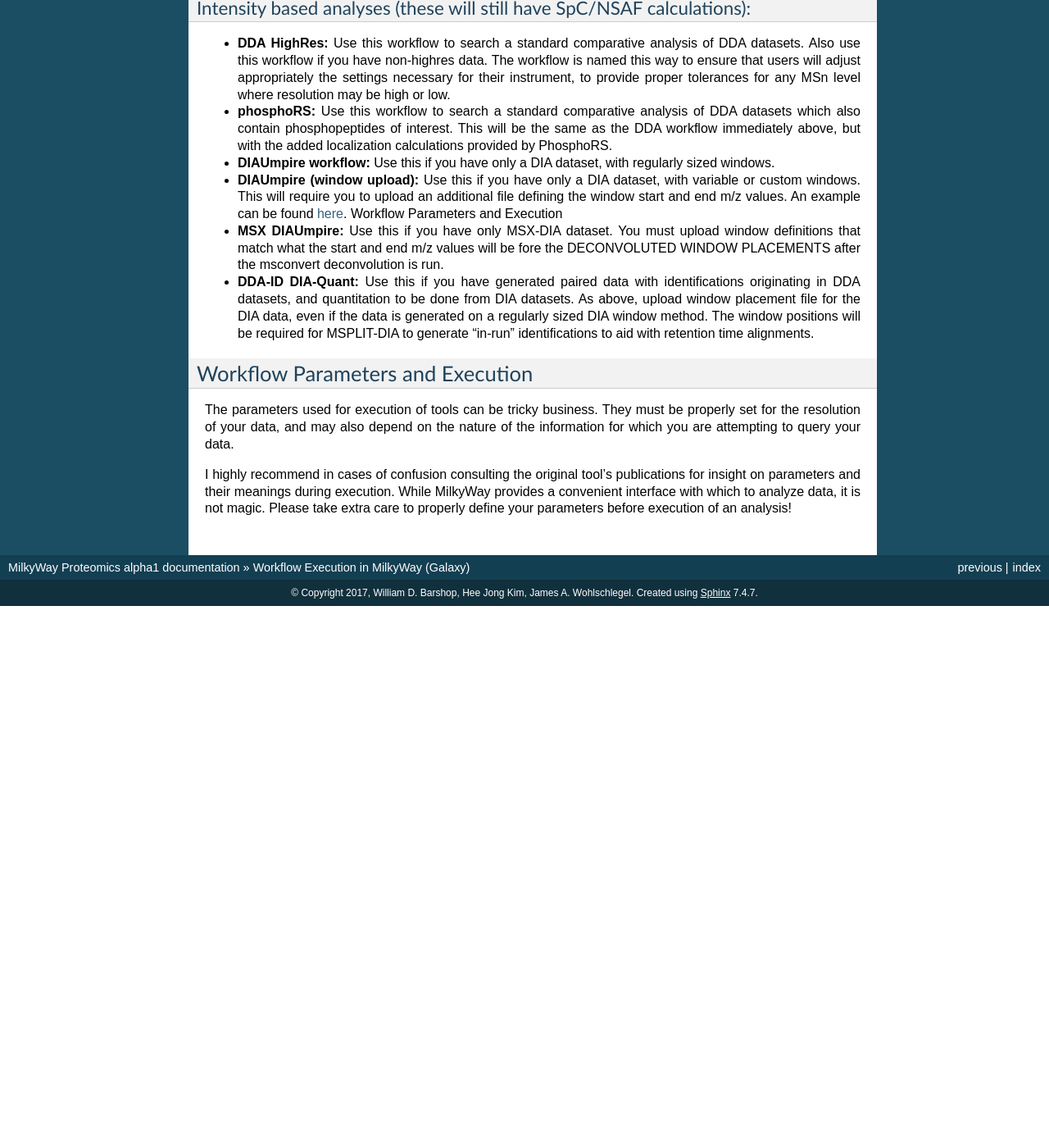
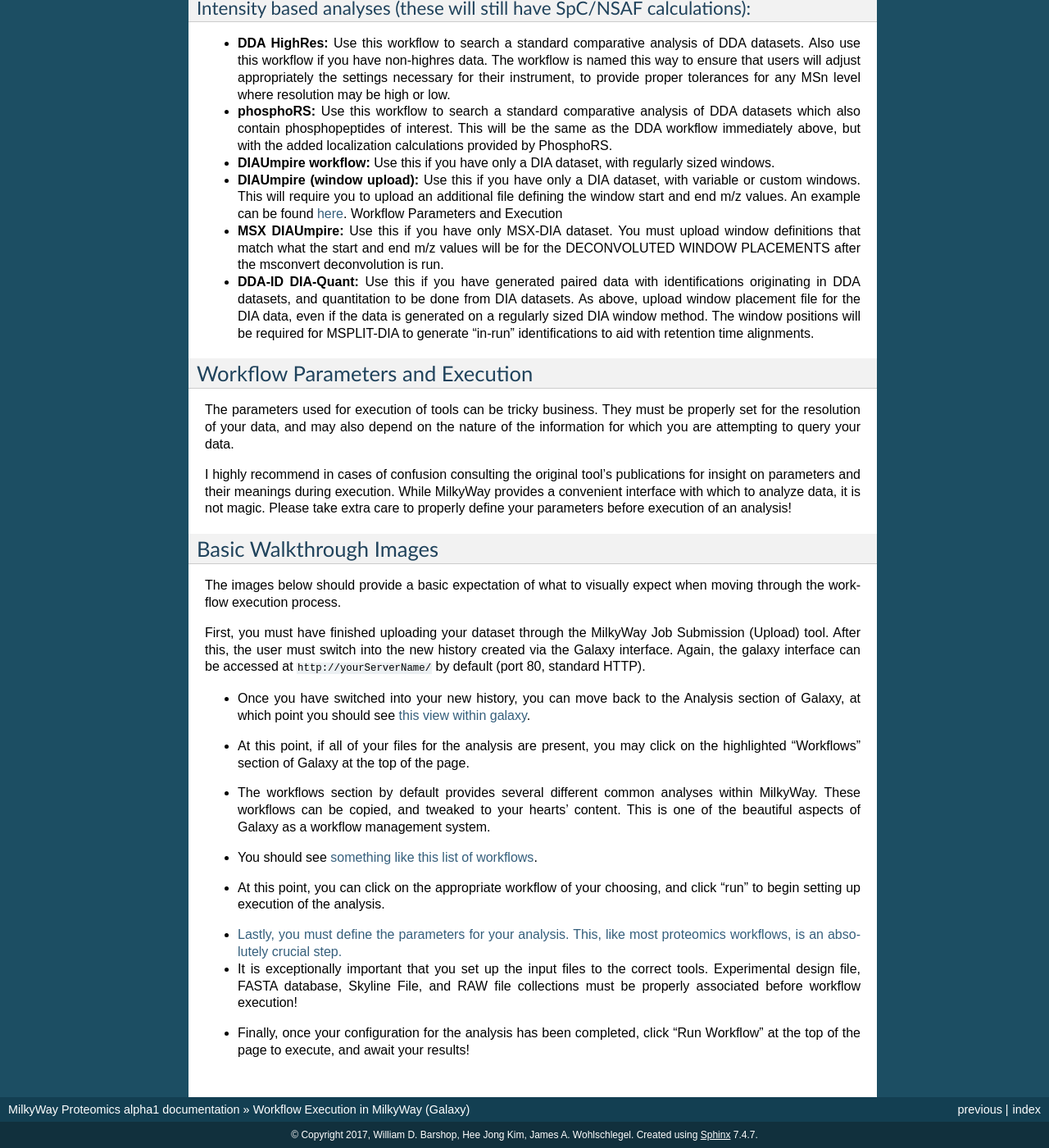
Before and after one commit to williambarshop/milkyway_compose, a Sphinx documentation site: the page built from docs/workflow-execution.md, in a window 1280 px wide and 1400 px high, scrolled down 909 px. Shown: the whole window at 82% size. Built offline with Sphinx 7.4.7, drawn with Linux system fonts in a browser that asks for light colours; before the commit the page ends 1648 px from its top, so only the background shows below that; some of the changed text lies outside the part shown.

Commit message:
Updates to instructions on workflow execution

```diff
--- a/docs/workflow-execution.md
+++ b/docs/workflow-execution.md
@@ -33,7 +33,7 @@
 * **DIAUmpire workflow:** Use this if you have only a DIA dataset, with regularly sized windows.
 * **DIAUmpire (window upload):** Use this if you have only a DIA dataset, with variable or custom windows.  This will require you to upload an additional file defining the window start and end m/z values.  An example can be found [here](https://github.com/wohllab/milkyway_proteomics/blob/master/exampleSkylineFiles/400-1600-90window-vDIA.csv).
 Workflow Parameters and Execution
-* **MSX DIAUmpire:** Use this if you have only MSX-DIA dataset.  You must upload window definitions that match what the start and end m/z values will be fore the DECONVOLUTED WINDOW PLACEMENTS after the msconvert deconvolution is run.
+* **MSX DIAUmpire:** Use this if you have only MSX-DIA dataset.  You must upload window definitions that match what the start and end m/z values will be for the DECONVOLUTED WINDOW PLACEMENTS after the msconvert deconvolution is run.
 * **DDA-ID DIA-Quant:** Use this if you have generated paired data with identifications originating in DDA datasets, and quantitation to be done from DIA datasets.  As above, upload window placement file for the DIA data, even if the data is generated on a regularly sized DIA window method.  The window positions will be required for MSPLIT-DIA to generate "in-run" identifications to aid with retention time alignments.
 
 
@@ -42,3 +42,20 @@
 The parameters used for execution of tools can be tricky business.  They must be properly set for the resolution of your data, and may also depend on the nature of the information for which you are attempting to query your data.
 
 I highly recommend in cases of confusion consulting the original tool's publications for insight on parameters and their meanings during execution.  While MilkyWay provides a convenient interface with which to analyze data, it is not magic.  Please take extra care to properly define your parameters before execution of an analysis!
+
+
+Basic Walkthrough Images
+------------------------------------------------------
+The images below should provide a basic expectation of what to visually expect when moving through the workflow execution process.
+
+First, you must have finished uploading your dataset through the MilkyWay Job Submission (Upload) tool.  After this, the user must switch into the new history created via the Galaxy interface.
+Again, the galaxy interface can be accessed at `http://yourServerName/` by default (port 80, standard HTTP).
+
+* Once you have switched into your new history, you can move back to the Analysis section of Galaxy, at which point you should see [this view within galaxy](https://raw.githubusercontent.com/wohllab/milkyway_compose/master/docs/images/workflow_execution/uploaded_files_in_history_workflow_circle.PNG).
+- At this point, if all of your files for the analysis are present, you may click on the highlighted "Workflows" section of Galaxy at the top of the page.
+* The workflows section by default provides several different common analyses within MilkyWay.  These workflows can be copied, and tweaked to your hearts' content.  This is one of the beautiful aspects of Galaxy as a workflow management system.
+- You should see [something like this list of workflows](https://raw.githubusercontent.com/wohllab/milkyway_compose/master/docs/images/workflow_execution/choose_workflow.PNG).
+* At this point, you can click on the appropriate workflow of your choosing, and click "run" to begin setting up execution of the analysis.
+- [Lastly, you must define the parameters for your analysis.  This, like most proteomics workflows, is an absolutely crucial step.](https://raw.githubusercontent.com/wohllab/milkyway_compose/master/docs/images/workflow_execution/parameters_and_input_files.PNG)
+- It is exceptionally important that you set up the input files to the correct tools.  Experimental design file, FASTA database, Skyline File, and RAW file collections must be properly associated before workflow execution!
+* Finally, once your configuration for the analysis has been completed, click "Run Workflow" at the top of the page to execute, and await your results!
```
